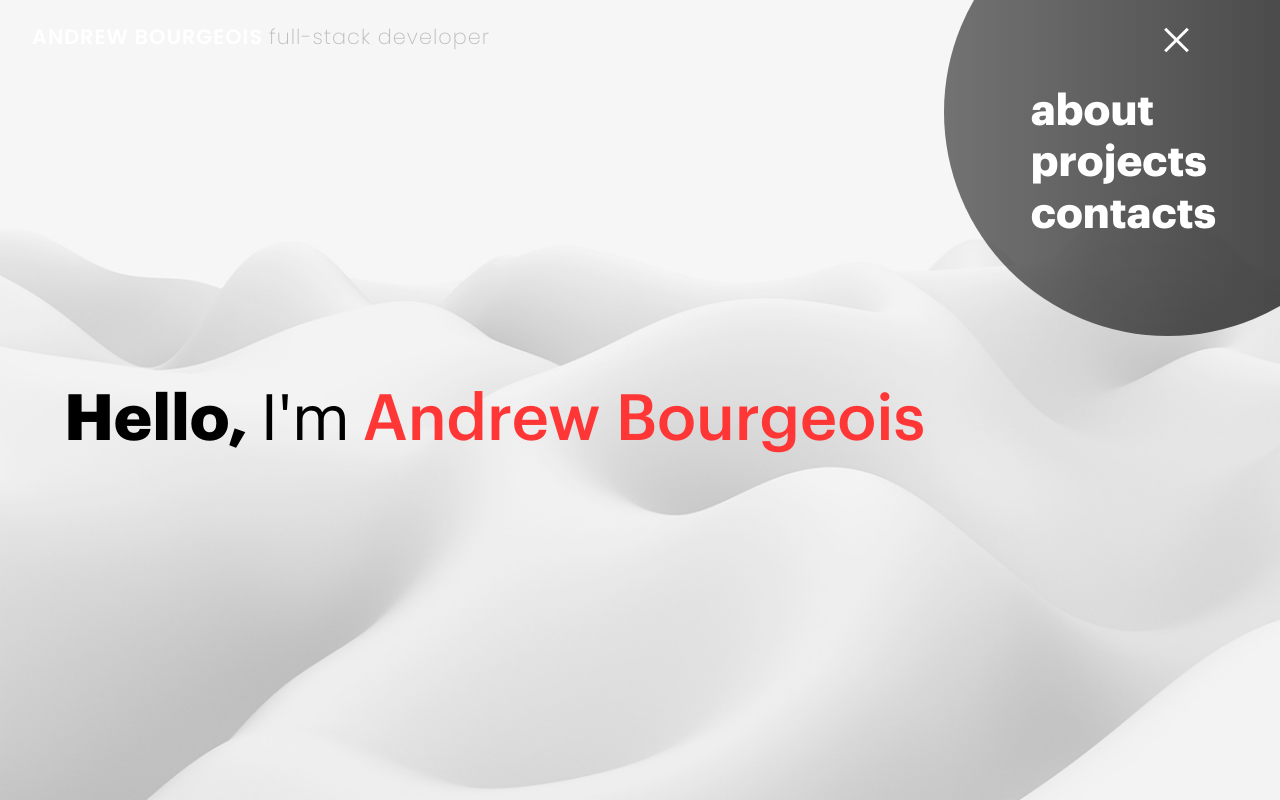
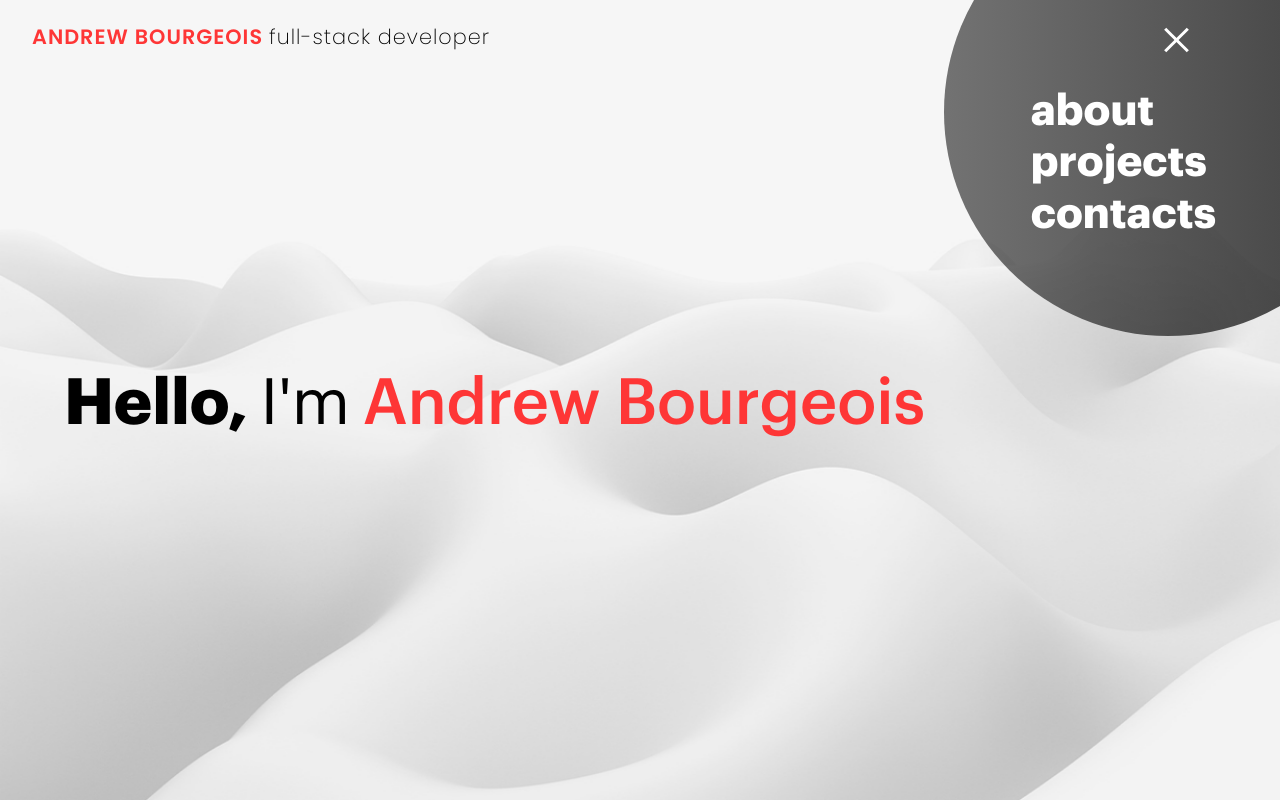
Before and after one commit to asb1512/portfolio-site-react, a React (Create React App) app: page / in a window 1280 px wide. Both pictures are taken after a click on the button 1176 px from the left and 40 px from the top of the page. Built offline with nearby package versions, Linux system fonts and the light colour scheme.

Commit message:
animation styling

```diff
--- a/src/App.css
+++ b/src/App.css
@@ -91,7 +91,6 @@ body {
 
 .navbar-left > span {
   font-weight: 200;
-  color: #BCBCBC;
 }
 
 .navbar-left {
@@ -101,7 +100,6 @@ body {
   align-self: center;
   margin-left: 2rem;
   text-align: left;
-  color: #000;
 }
 
 .hamburger {
@@ -137,11 +135,13 @@ body {
 .tagline {
   position: relative;
   display: block;
-  margin: 48vh 0 0 4rem;
+  height: 4.3rem;
+  margin: 46vh 0 0 4rem;
   font-family: 'GraphikBold';
   font-size: 4rem;
   color: #000;
   z-index: 100;
+  overflow: hidden;
 }
 
 .tagline > span:nth-child(1) {
@@ -149,6 +149,13 @@ body {
 }
 
 .tagline > span:nth-child(2) {
+  font-family: 'GraphikMedium';
+  color: #FE3636;
+
+}
+
+.tagline > span:nth-child(4) {
+  margin-left: 12rem;
   font-family: 'GraphikMedium';
   color: #FE3636;
 }
--- a/src/App.js
+++ b/src/App.js
@@ -43,15 +43,26 @@ function App() {
   const blackStyle = useSpring({
     opacity: bgColor === 'black' ? 1 : 0,
   })
+  const nameStyle = useSpring({
+    color: bgColor === 'red' ? '#FFF' : '#FE3636',
 
+  })
+  const taglineStyle = useSpring({
+    color: bgColor === 'black' ? '#FFF' : '#000',
+  })
 
 
   return transitions(
     (styles, item) => item && <animated.div style={styles} className="App">
       <Navbar setMenu={setMenu} showMenu={showMenu} setBgColor={setBgColor} />
 
-      <div className='tagline'>
-        Hello, <span>I'm</span> <span>Andrew Bourgeois</span>
+      <animated.div className='tagline' style={taglineStyle}>
+        Hello, <span>I'm</span> <animated.span style={nameStyle}>Andrew Bourgeois</animated.span><br />
+        <animated.span style={nameStyle}>a full-stack developer</animated.span>
+      </animated.div>
+
+      <div>
+
       </div>
 
       <animated.img
--- a/src/Navbar.js
+++ b/src/Navbar.js
@@ -6,11 +6,19 @@ import { useSpring, animated } from 'react-spring';
 
 export default function Navbar(props) {
 
+  // animation for menu options
+  const [hoverAbout, setAbout] = useState(false);
+  const [hoverProjects, setProjects] = useState(false);
+  const [hoverContacts, setContacts] = useState(false);
+
   // animation for hamburger menu
   const [isOpen, setOpen] = useState(false)
   const nameStyle = useSpring({
     opacity: isOpen ? 1 : 0,
-    color: isOpen ? '#fff' : '#000',
+    color: hoverAbout ? '#FFF' : '#FE3636',
+  })
+  const fullStackStyle = useSpring({
+    color: hoverContacts ? '#FFF' : '#000',
   })
   const circleMenuStyle = useSpring({
     top: isOpen ? '0' : '-100',
@@ -18,11 +26,6 @@ export default function Navbar(props) {
     width: isOpen ? '35%' : '5%',
     fill: 'url(#grad)'
   })
-
-  // animation for menu options
-  const [hoverAbout, setAbout] = useState(false);
-  const [hoverProjects, setProjects] = useState(false);
-  const [hoverContacts, setContacts] = useState(false);
 
   const handleMouseEnter = (color) => {
     switch (color) {
@@ -94,7 +97,7 @@ export default function Navbar(props) {
     <>
       <div className='navbar'>
         <animated.div className='navbar-left' style={nameStyle}>
-          ANDREW BOURGEOIS <span>full-stack developer</span>
+          ANDREW BOURGEOIS <animated.span style={fullStackStyle}>full-stack developer</animated.span>
         </animated.div>
 
         <Hamburger
```
